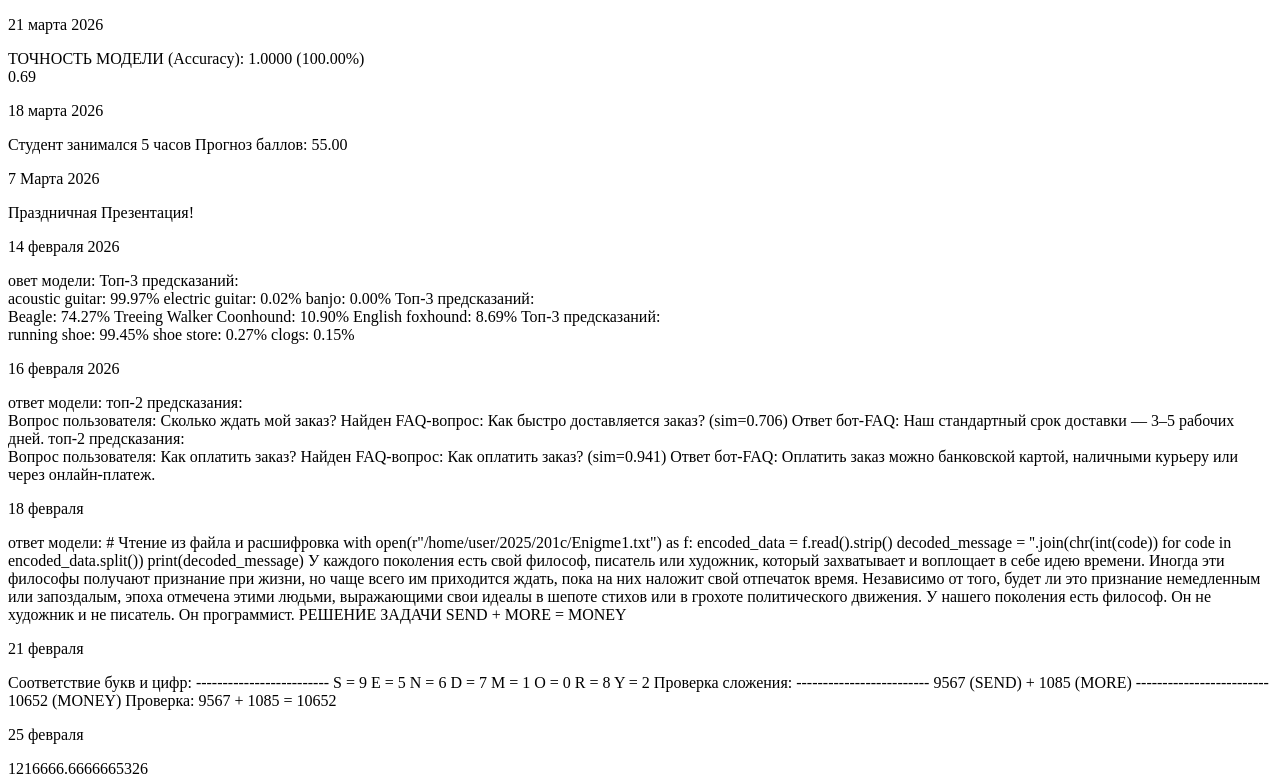
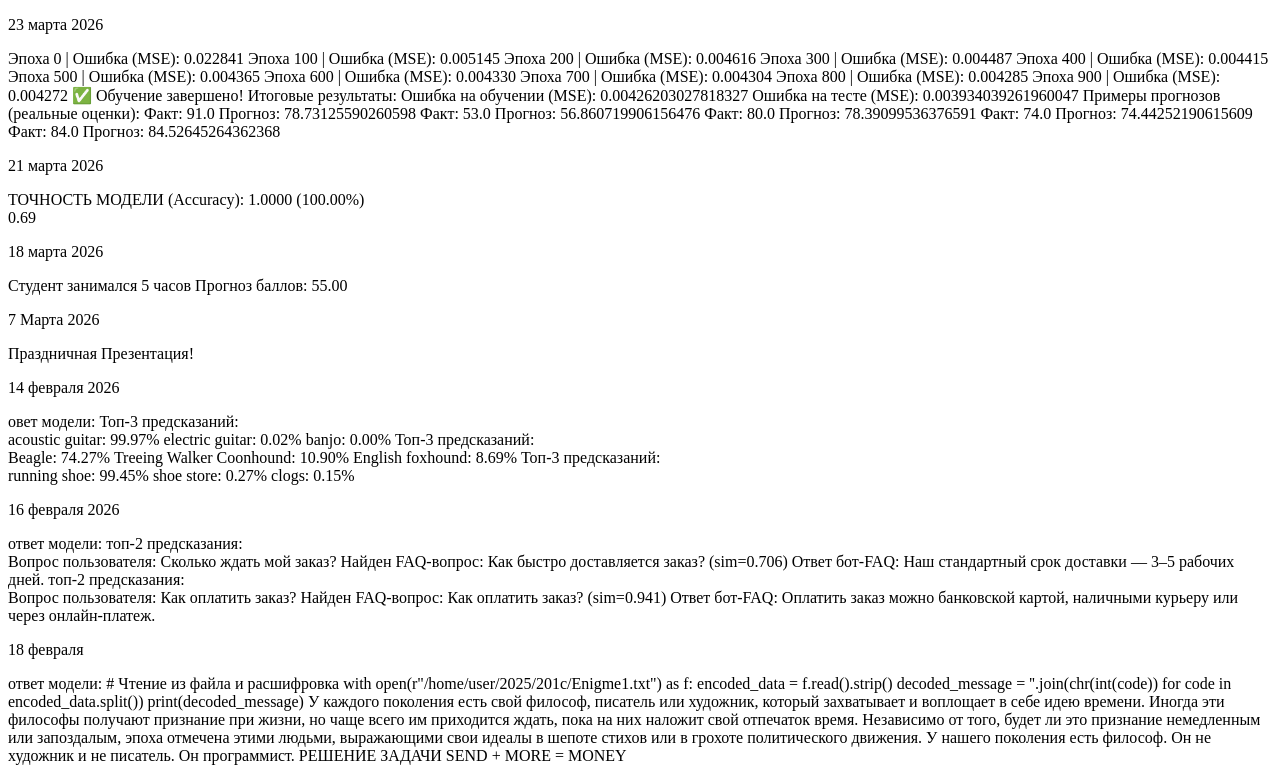
Before and after one commit to polinabeloglazova/dem.github.io, a plain HTML site: page index.html in a window 1280 px wide. Shown: the top 778 px of the page. Drawn offline with Linux system fonts and the light colour scheme.

Commit message:
Update index.html

```diff
--- a/index.html
+++ b/index.html
@@ -4,6 +4,28 @@
 <title>Моя презентация</title>
 </head>
 <body>
+<p>23 марта 2026</p>
+  Эпоха    0 | Ошибка (MSE): 0.022841
+Эпоха  100 | Ошибка (MSE): 0.005145
+Эпоха  200 | Ошибка (MSE): 0.004616
+Эпоха  300 | Ошибка (MSE): 0.004487
+Эпоха  400 | Ошибка (MSE): 0.004415
+Эпоха  500 | Ошибка (MSE): 0.004365
+Эпоха  600 | Ошибка (MSE): 0.004330
+Эпоха  700 | Ошибка (MSE): 0.004304
+Эпоха  800 | Ошибка (MSE): 0.004285
+Эпоха  900 | Ошибка (MSE): 0.004272
+
+✅ Обучение завершено!
+Итоговые результаты:
+Ошибка на обучении (MSE): 0.00426203027818327
+Ошибка на тесте (MSE): 0.003934039261960047
+Примеры прогнозов (реальные оценки):
+Факт: 91.0 Прогноз: 78.73125590260598
+Факт: 53.0 Прогноз: 56.860719906156476
+Факт: 80.0 Прогноз: 78.39099536376591
+Факт: 74.0 Прогноз: 74.44252190615609
+Факт: 84.0 Прогноз: 84.52645264362368
   <p>21 марта 2026 </p>
   ТОЧНОСТЬ МОДЕЛИ (Accuracy): 1.0000 (100.00%) <br>
   0.69
```
